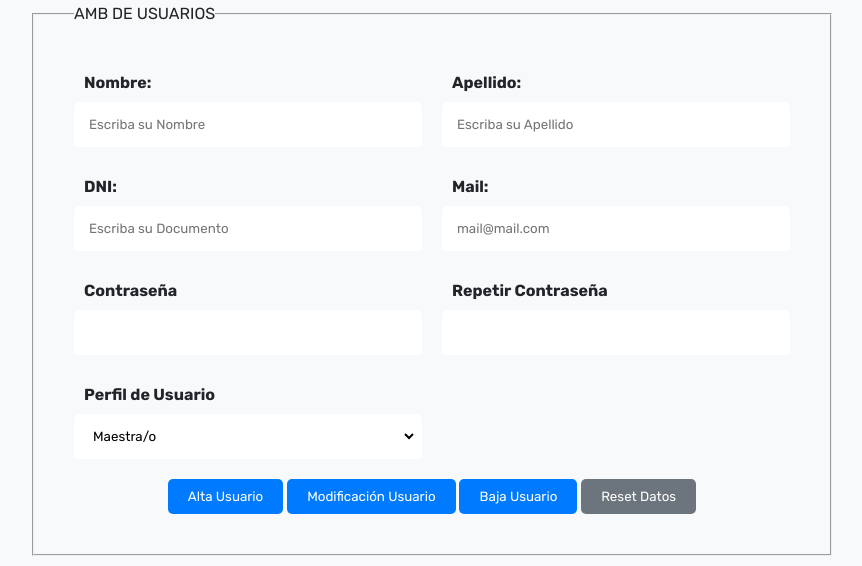
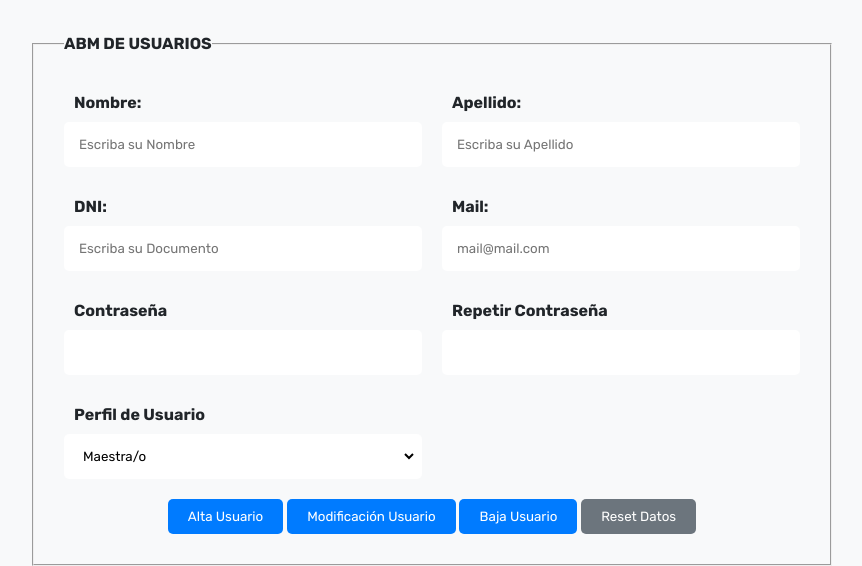
Before and after one commit to lnzambelli/peini, a Python web app: template templates/abm_usuario.html in a window 1280 px wide. Shown: the part 300-866 px from the top of the page, without its empty margins (208-1070 px from the left). Run offline with Jinja, Linux system fonts and the light colour scheme; the template is opened without the code that fills it, so the values that code supplies are empty; some libraries are stand-ins or nearby versions.

```diff
--- a/static/css/styles.css
+++ b/static/css/styles.css
@@ -256,7 +256,7 @@ body {
     max-width: 800px;
     width: 90%;
     margin: auto;
-	padding: 40px;
+    padding: 30px;
 
 }
 
@@ -267,7 +267,7 @@ body {
     max-width: 800px;
     width: 90%;
     margin: auto;
-	padding: 40px;
+    padding: 30px;
 }
 
 .form-formulario-registro {
@@ -392,6 +392,7 @@ body {
     -moz-appearance: textfield;
     /* Para Firefox */
 }
+
 /* Fin oculto flechas */
 
 /* Marge para el boton de segundo responsable. */
--- a/templates/abm_usuario.html
+++ b/templates/abm_usuario.html
@@ -30,11 +30,11 @@
 
     <main>
 
-        <img src="https://blogs.iadb.org/desarrollo-infantil/wp-content/uploads/sites/18/2017/09/lectura-infantil-003.jpg" alt="" style="max-height: 300px; width: 100%; object-fit: cover;">
+        <img src="https://blogs.iadb.org/desarrollo-infantil/wp-content/uploads/sites/18/2017/09/lectura-infantil-003.jpg" alt="" style="max-height: 300px; width: 100%; object-fit: cover; margin-bottom: 30px;">
 
         <form action="">
             <fieldset class="formulario" id="formulario">
-                <legend>AMB DE USUARIOS</legend>
+                <legend><strong>ABM DE USUARIOS</strong></legend>
 
                 <!-- Nombre -->
                 <div class="form-formulario" id="form-nombre">
--- a/templates/register.html
+++ b/templates/register.html
@@ -27,7 +27,7 @@
 <body>
     <header></header>
     <main>
-        <img src="https://blogs.iadb.org/desarrollo-infantil/wp-content/uploads/sites/18/2017/09/lectura-infantil-003.jpg" alt="" style="max-height: 300px; width: 100%; object-fit: cover;">
+        <img src="https://blogs.iadb.org/desarrollo-infantil/wp-content/uploads/sites/18/2017/09/lectura-infantil-003.jpg" alt="" style="max-height: 300px; width: 100%; object-fit: cover; margin-bottom: 30px;">
         <form action="#" method="" id="">
             <fieldset class="formulario-registro" id="formulario-registro">
 
```
Lines whose indentation alone changed are shown as unchanged.
